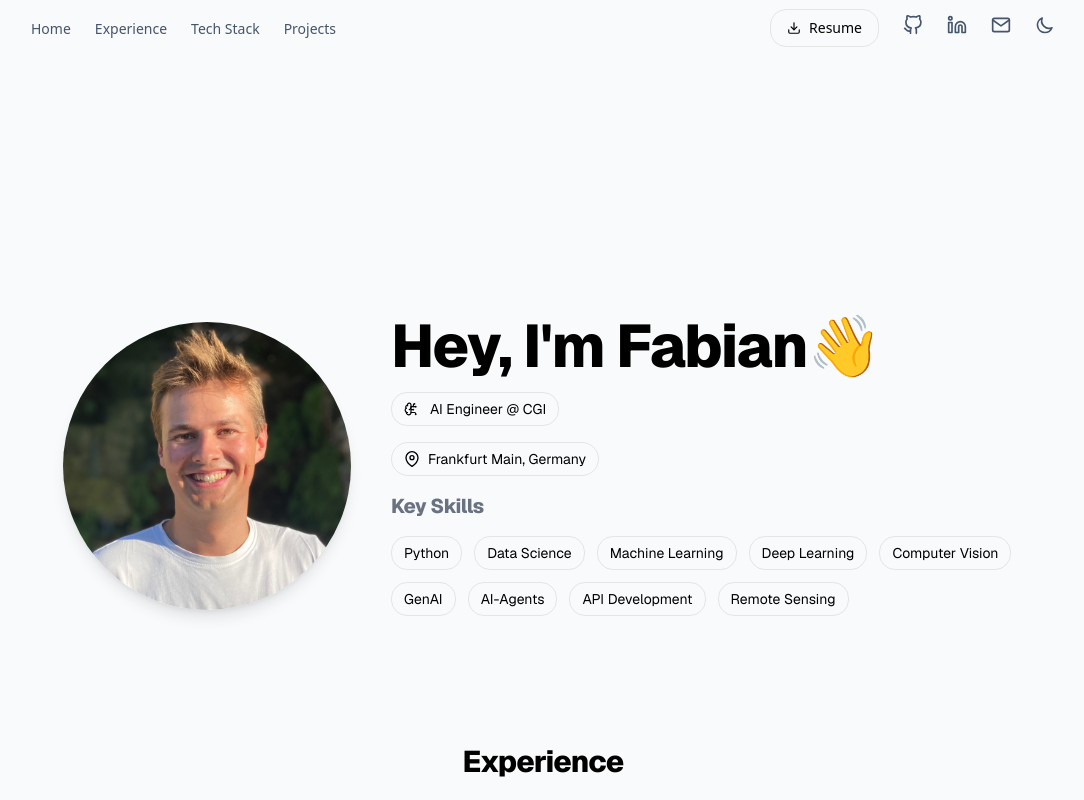
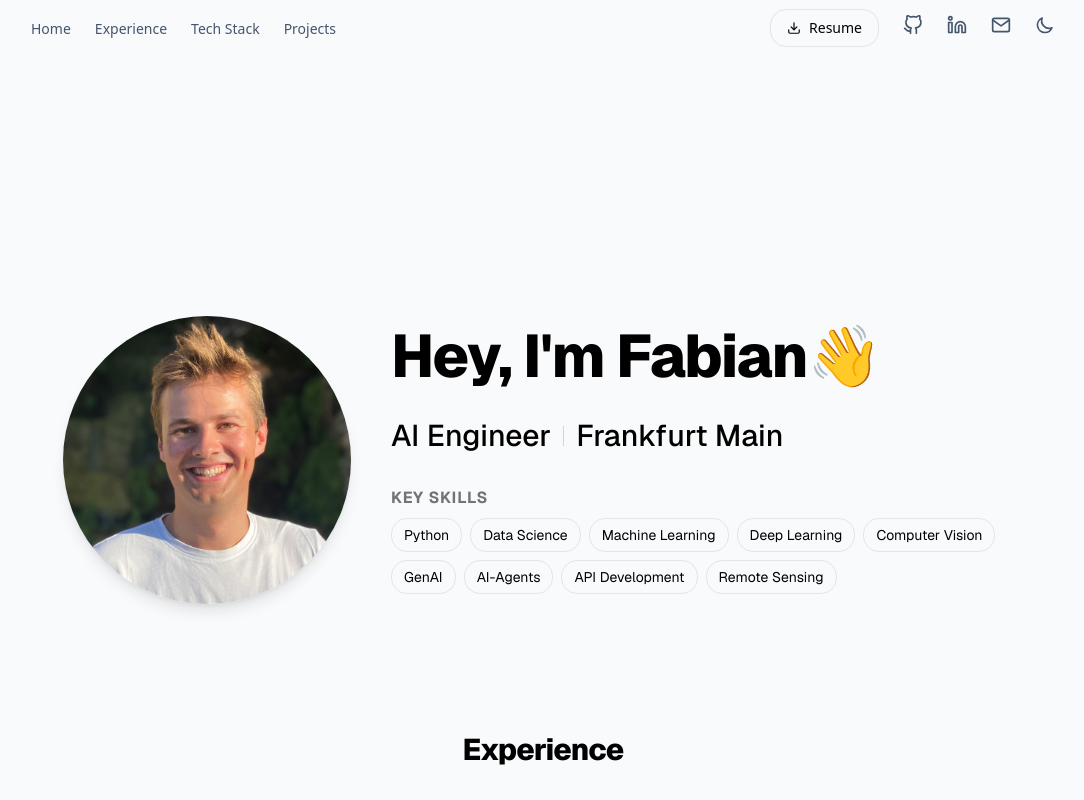
Before and after one commit to Taraman12/portfolio, a Next.js app: page / in a window 1280 px wide. Shown: the top 800 px of the page, without its empty margins (97-1181 px from the left). Built offline with nearby package versions, Linux system fonts and the light colour scheme.

Commit message:
feat: make sub header more visible

```diff
--- a/src/components/Hero.tsx
+++ b/src/components/Hero.tsx
@@ -1,13 +1,13 @@
 "use client";
-
 
 import Image from "next/image";
 import Link from "next/link";
 import { FiMapPin } from "react-icons/fi";
 import { LuBrainCircuit } from "react-icons/lu";
-import { Item } from "./Item";
+import { Item } from "./Item"
 
 const prefix = process.env.NEXT_PUBLIC_BASE_PATH ?? "";
+
 
 export default function Hero() {
     return (
@@ -23,41 +23,43 @@ export default function Hero() {
                                 fill
                                 priority
                                 className="object-cover"
-                                style={{ transform: 'scale(1.01)' }}
+                                style={{ transform: "scale(1.01)" }}
                             />
                         </div>
                     </div>
 
-
                     {/* Right: Text content */}
-                    <div
-                        className="md:col-span-2 space-y-4"
-                    >
+                    <div className="md:col-span-2 space-y-8">
                         {/* Headline */}
-                        <h1 className="text-4xl font-extrabold tracking-tight sm:text-5xl lg:text-6xl">
+                        <h1 className="font-extrabold tracking-tight lg:text-6xl sm:text-5xl text-4xl">
                             Hey, I'm <span className="text-primary">Fabian👋</span>
                         </h1>
 
-                        <div className="flex flex-wrap items-center gap-3 text-sm text-muted-foreground border border-neutral-200 dark:border-neutral-800 rounded-2xl px-3 py-1.5 w-fit hover:bg-neutral-100 dark:hover:bg-neutral-800">
-                            <LuBrainCircuit /> AI Engineer @ CGI
+                        {/* Meta row: Role (filled badge) + Location (plain link) */}
+                        <div className="flex flex-wrap items-center gap-3 font-medium lg:text-3xl sm:text-2xl text-xl">
+                            {/* Role badge — visually distinct from tags */}
+                            <span className="inline-flex items-center gap-2 ">
+                                  AI Engineer
+                            </span>
+
+                            {/* sep */}
+                            <span
+                                aria-hidden
+                                className="hidden md:inline-block h-5 w-px bg-neutral-300 dark:bg-neutral-700 "
+                            />
+
+                            {/* Location — text link, not a chip */}
+                            <span className="inline-flex items-center gap-2">
+                                  Frankfurt Main
+                            </span>
                         </div>
 
-                        {/* Subhead: location with clickable icon */}
-                        <div className="flex flex-wrap items-center gap-3 text-sm text-muted-foreground">
-                            <Link
-                                href="https://www.google.com/maps?q=Frankfurt+am+Main%2C+Germany"
-                                target="_blank"
-                                rel="noopener noreferrer"
-                                className="group inline-flex items-center gap-2 rounded-full border border-neutral-200 dark:border-neutral-800 px-3 py-1.5 transition hover:bg-neutral-100 dark:hover:bg-neutral-800"
-                            >
-                                <FiMapPin className="shrink-0 text-base group-hover:scale-110 transition" aria-hidden />
-                                <span>Frankfurt Main, Germany</span>
-                            </Link>
-                        </div>
-
-                        <h2 className="flex flex-wrap items-center text-gray-500 text-xl font-extrabold tracking-tight sm:text-xl lg:text-xl"> Key Skills</h2>
                         {/* Key Skills */}
-                        <div className="flex flex-wrap items-center gap-3">
+                        <div className="space-y-2">
+                            <h2 className="font-bold tracking-wider text-neutral-500 dark:text-neutral-400 uppercase ">
+                                Key Skills
+                            </h2>
+                            <div className="flex flex-wrap items-center gap-2">
                                 <Item>Python</Item>
                                 <Item>Data Science</Item>
                                 <Item>Machine Learning</Item>
@@ -71,6 +73,7 @@ export default function Hero() {
                         </div>
                     </div>
                 </div>
+            </div>
         </section>
     );
 }
```
Lines whose indentation alone changed are shown as unchanged.
